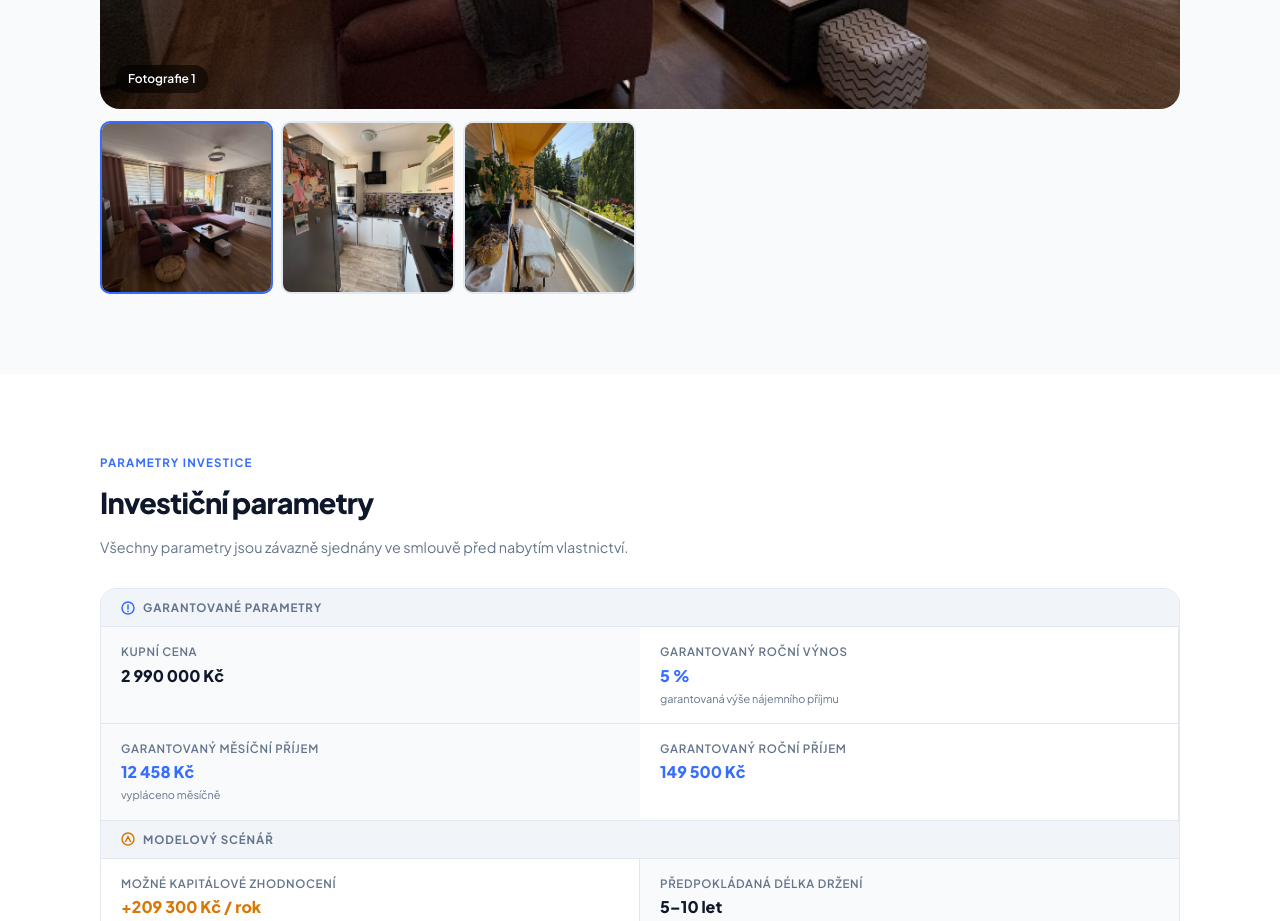
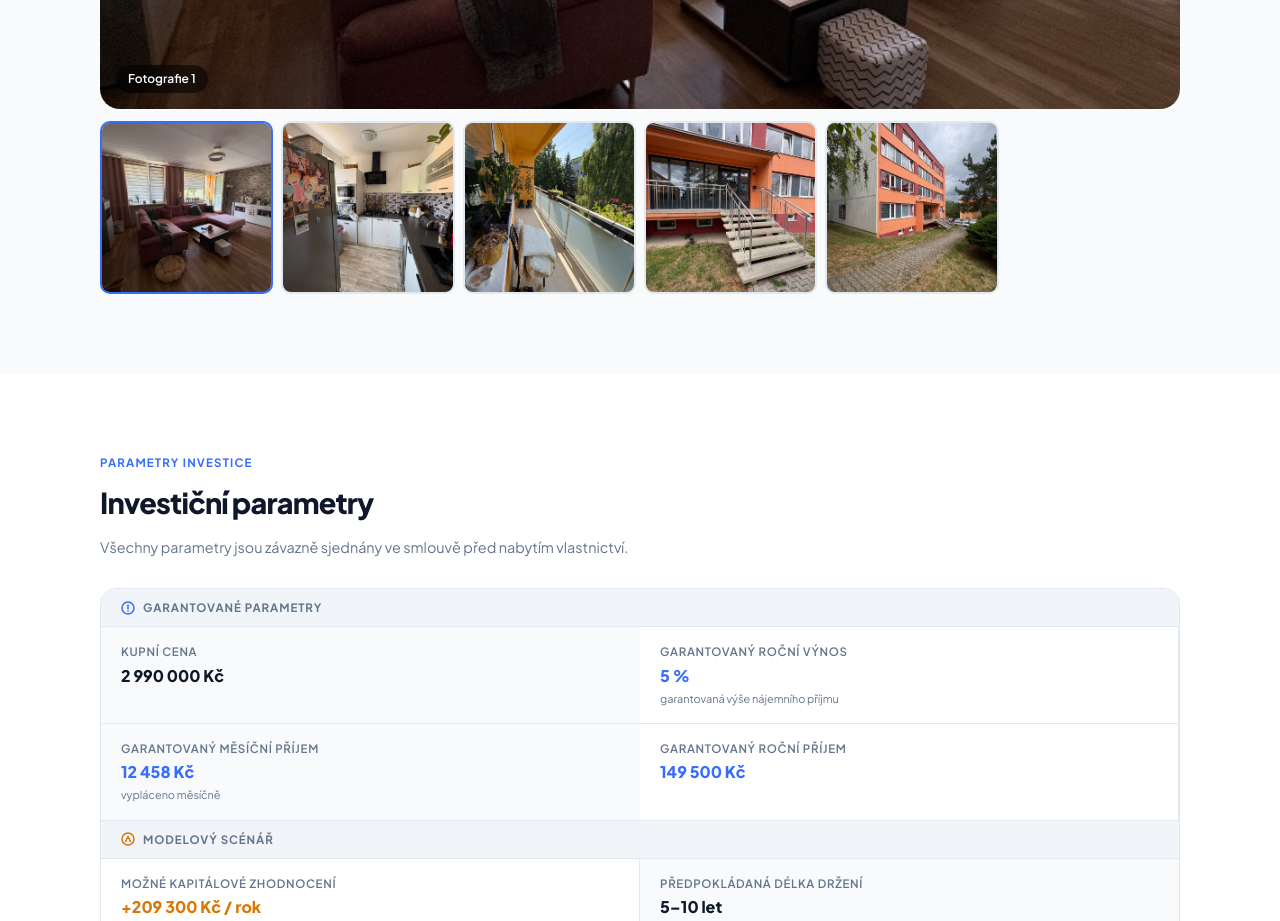
Before and after one commit to Petr1892SKS/investuj-bez-starosti, a Next.js app: page /projekty/alsova-bilina in a window 1280 px wide. Shown: the part 1260-2181 px from the top of the page. Built offline with nearby package versions, Linux system fonts and the light colour scheme.

Commit message:
Galerie: přidány fotky IMG_4974, IMG_4975

```diff
--- a/app/projekty/alsova-bilina/page.tsx
+++ b/app/projekty/alsova-bilina/page.tsx
@@ -37,6 +37,8 @@ const project = {
     { src: "/images/alsova-bilina-3-1/IMG_6892.jpeg", label: "Fotografie 1" },
     { src: "/images/alsova-bilina-3-1/IMG_6893.jpeg", label: "Fotografie 2" },
     { src: "/images/alsova-bilina-3-1/IMG_6894.jpeg", label: "Fotografie 3" },
+    { src: "/images/alsova-bilina-3-1/IMG_4974.jpeg", label: "Fotografie 4" },
+    { src: "/images/alsova-bilina-3-1/IMG_4975.jpeg", label: "Fotografie 5" },
   ],
 
   // Pro koho je projekt vhodný
```
Also changed, not shown: public/images/alsova-bilina-3-1/IMG_4974.jpeg (added), public/images/alsova-bilina-3-1/IMG_4975.jpeg (added).
